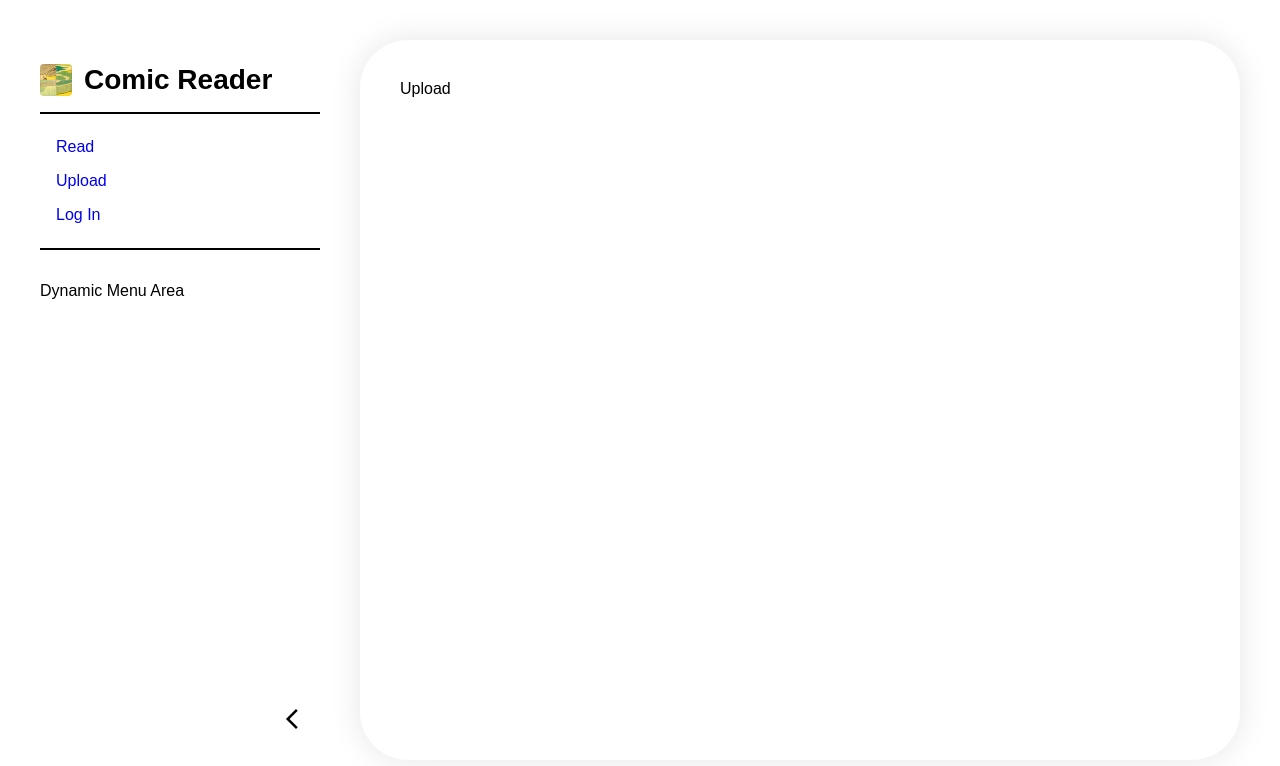
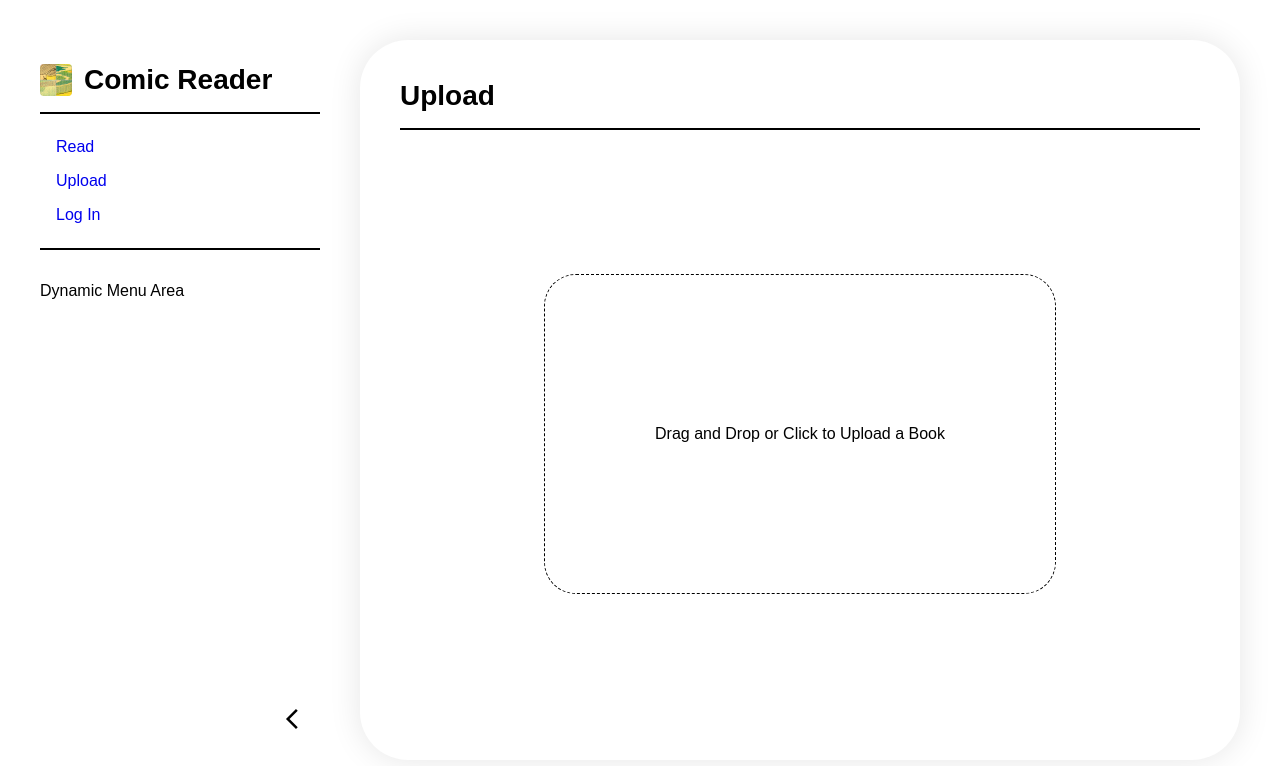
Before and after one commit to milky2028/web-reader-v4, a SvelteKit app in the folder app/: page /upload in a window 1280 px wide. Shown: the top 766 px of the page. Built offline with nearby package versions, Linux system fonts and the light colour scheme.

Commit message:
Lots of fun CSS stuff done

```diff
--- a/app/src/app.html
+++ b/app/src/app.html
@@ -26,6 +26,7 @@
 			}
 
 			h1,
+			h2,
 			li,
 			p {
 				color: black;
--- a/app/src/routes/+layout.svelte
+++ b/app/src/routes/+layout.svelte
@@ -1,8 +1,9 @@
-<script>
+<script lang="ts">
 	import Divider from '$lib/divider.svelte';
 	import Title from '$lib/title.svelte';
 	import UnstyledButton from '$lib/unstyled-button.svelte';
 	import DynamicMenuArea from '$lib/dynamic-menu-area.svelte';
+	import { page } from '$app/stores';
 
 	const routes = [
 		{
@@ -18,6 +19,10 @@
 			href: '/login'
 		}
 	];
+
+	function getTitle(href: string) {
+		return routes.find((page) => page.href === href)?.name;
+	}
 </script>
 
 <style>
@@ -100,5 +105,9 @@
 		<DynamicMenuArea />
 		<UnstyledButton class="arrow"><img src="/forward.svg" alt="Arrow icon" /></UnstyledButton>
 	</section>
-	<main><slot /></main>
+	<main>
+		<Title>{getTitle($page.url.pathname)}</Title>
+		<Divider />
+		<slot />
+	</main>
 </section>
--- a/app/src/routes/upload/+page.svelte
+++ b/app/src/routes/upload/+page.svelte
@@ -1 +1,64 @@
-Upload
+<script lang="ts">
+	const acceptedFileTypes = [
+		// zip
+		'.cbz',
+		'.zip',
+		'application/zip',
+		'application/x-zip-compressed',
+		'multipart/x-zip',
+		// rar
+		'.cbr',
+		'application/vnd.rar',
+		'application/x-rar-compressed',
+		// both
+		'application/octet-stream'
+	];
+</script>
+
+<style>
+	.container {
+		display: grid;
+		place-items: center;
+		height: 90%;
+	}
+
+	.drop-zone {
+		height: 40vh;
+		width: 40vw;
+		border-radius: 2rem;
+		border-width: 1px;
+		border-style: dashed;
+		border-color: black;
+		display: grid;
+		grid-template-areas: 'main';
+		place-items: center;
+
+		@media (prefers-color-scheme: dark) {
+			border-color: white;
+		}
+	}
+
+	.drag-message-container {
+		grid-area: main;
+
+		h2 {
+			font-weight: 100;
+			font-size: 1rem;
+		}
+	}
+
+	input {
+		cursor: pointer;
+		grid-area: main;
+		height: 100%;
+		width: 100%;
+		opacity: 0;
+	}
+</style>
+
+<div class="container">
+	<div role="button" tabindex="0" class="drop-zone">
+		<div class="drag-message-container"><h2>Drag and Drop or Click to Upload a Book</h2></div>
+		<input type="file" accept={acceptedFileTypes.join()} multiple />
+	</div>
+</div>
```
Also changed, not shown: app/static/manifest.json.
